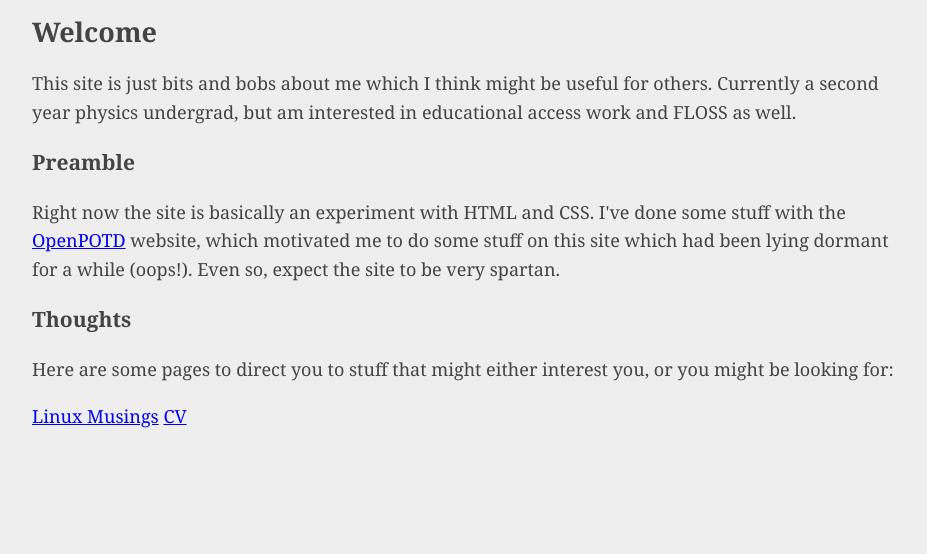
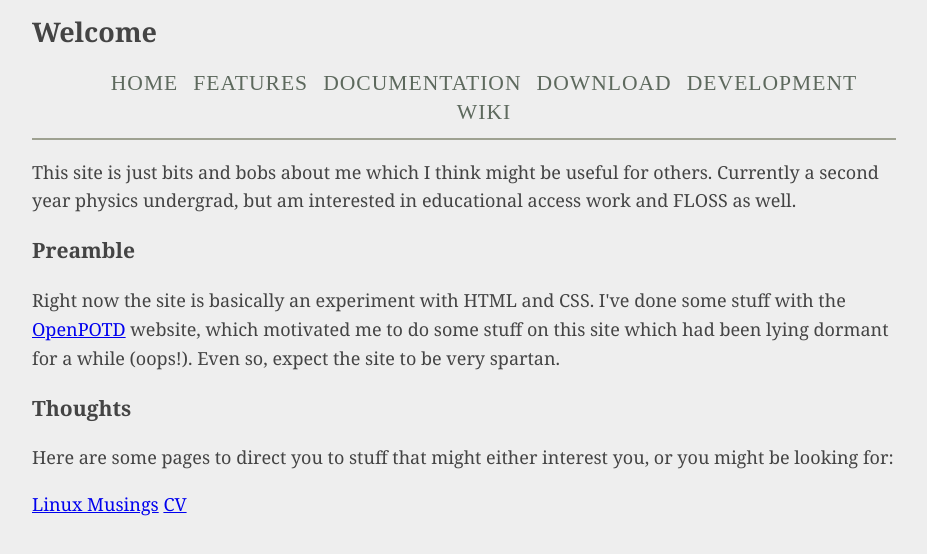
Before and after one commit to zellaa/zellaa.github.io, a plain HTML site: page index.html in a window 1280 px wide. Shown: the whole page, without its empty margins (176-1103 px from the left). Drawn offline with Linux system fonts and the light colour scheme.

Commit message:
updated style

```diff
--- a/index.html
+++ b/index.html
@@ -7,6 +7,16 @@
 </head>
 
 <body>
+	 <nav>
+    <ul id="navbar">
+      <li><a href="#home">Home</a></li>
+      <li><a href="#features">Features</a></li>
+      <li><a href="#documentation">Documentation</a></li>
+      <li><a href="#download">Download</a></li>
+      <li><a href="#development">Development</a></li>
+      <li><a href="https://github.com/cmus/cmus/wiki/">Wiki</a></li>
+    </ul>
+  </nav>
     <p>This site is just bits and bobs about me which I think might be useful for others. Currently a second year physics undergrad, but am interested in educational access work and FLOSS as well.</p>
 <h3>
 	Preamble
--- a/style.css
+++ b/style.css
@@ -8,3 +8,29 @@ body{
     font-size: 18px;
     padding: 0;
 }
+
+ul#navbar {
+  font-family: "linux biolinum o", "linux libertine", "times new roman", "liberation serif", serif;
+  font-size: 1.2em;
+  letter-spacing: 1px;
+  text-transform: uppercase;
+  text-align: center;
+  margin: 0;
+  padding-bottom: 0.5em;
+  border-bottom: 2px solid #9ea191;
+}
+
+ul#navbar li {
+  color: #5d695d;
+  display: inline;
+  margin: 0 0.2em;
+}
+
+ul#navbar li:hover {
+  text-decoration: underline;
+}
+
+ul#navbar li a {
+  text-decoration: none;
+  color: inherit;
+}
```
